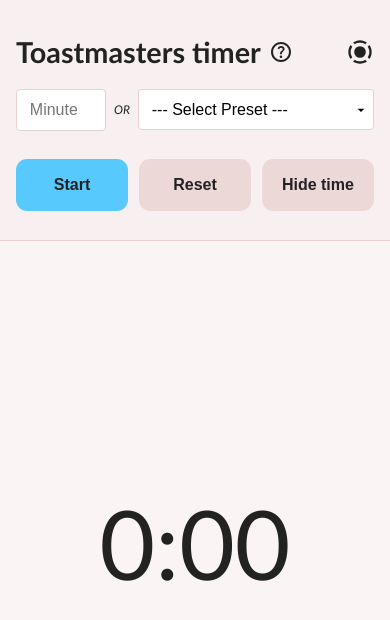
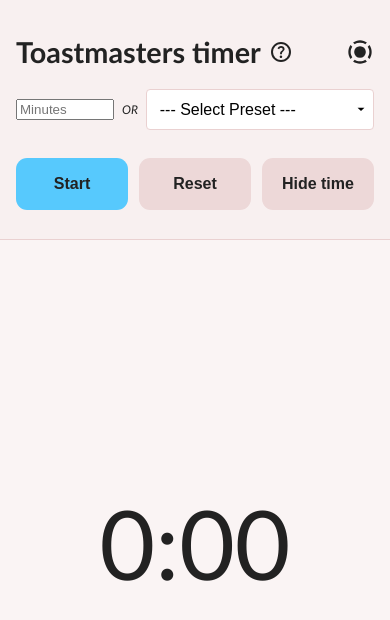
Before and after one commit to Ajuska/toastmasters-timer, an Angular app: page / in a window 390 px wide. Shown: the top 620 px of the page. Built offline with nearby package versions, Linux system fonts and the light colour scheme; what worker-timers would draw is missing.

Commit message:
Change input type to string to be able to use decimals on mobile

```diff
--- a/src/app/app.component.ts
+++ b/src/app/app.component.ts
@@ -30,7 +30,7 @@
 export class AppComponent {
   timer: number | undefined;
   seconds: number = 0;
-  userMinutes: number | undefined = undefined;
+  userMinutes: number | undefined | string = undefined;
   backgroundColor: Colors = 'rose';
   isDisabled: boolean = false;
   displaySeconds: boolean = true;
@@ -136,10 +136,11 @@
     }
 
     // add 30s to keep the number positive in 'time left' rules
-    const totalSeconds = this.userMinutes * 60 + 30;
+    const minutes = parseFloat(this.userMinutes?.toString());
+    const totalSeconds = minutes * 60 + 30;
     const remainingSeconds = totalSeconds - this.seconds;
 
-    if (this.userMinutes <= 0) {
+    if (minutes <= 0) {
       this.stopTimer();
       this.seconds = 0;
       this.backgroundColor = 'rose';
--- a/src/app/timer-controls/timer-controls.component.html
+++ b/src/app/timer-controls/timer-controls.component.html
@@ -1,7 +1,7 @@
 <div class="form">
   <div class="form--group">
     <input
-      type="number"
+      type="string"
       inputmode="decimal"
       placeholder="Minutes"
       class="form--input"
--- a/src/app/timer-controls/timer-controls.component.ts
+++ b/src/app/timer-controls/timer-controls.component.ts
@@ -18,22 +18,23 @@
   styleUrl: './timer-controls.component.sass',
 })
 export class TimerControlsComponent {
-  @Input() userMinutes: number | undefined = undefined;
+  @Input() userMinutes: number | undefined | string = undefined;
   @Input() isDisabled: boolean = false;
   @Input() selectedPreset: SpeechTypes = '--- Select Preset ---';
   @Input() speechPresets: SpeechPresetsType = {};
   @Input() isStartTimerTouched: boolean = true;
   @Input() timer: number | undefined = undefined;
   @Input() displaySeconds: boolean = true;
-  @Output() userMinutesChange = new EventEmitter<number | undefined>();
+  @Output() userMinutesChange = new EventEmitter<number | undefined | string>();
   @Output() timeInputChange = new EventEmitter<void>();
   @Output() presetChange = new EventEmitter<Event>();
   @Output() startOrStopAction = new EventEmitter<void>();
   @Output() resetTimer = new EventEmitter<void>();
   @Output() toggleSeconds = new EventEmitter<void>();
 
-  onUserMinutesChange(value: number | undefined) {
-    this.userMinutesChange.emit(value);
+  onUserMinutesChange(value: string) {
+    const normalizedValue = value.replace(',', '.');
+    this.userMinutesChange.emit(normalizedValue);
     this.timeInputChange.emit();
   }
 }
```
